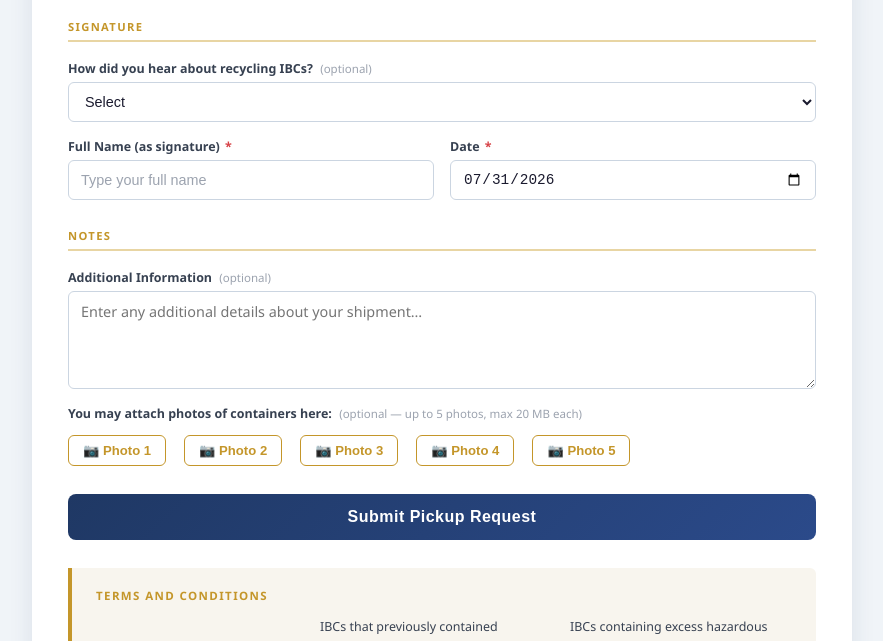
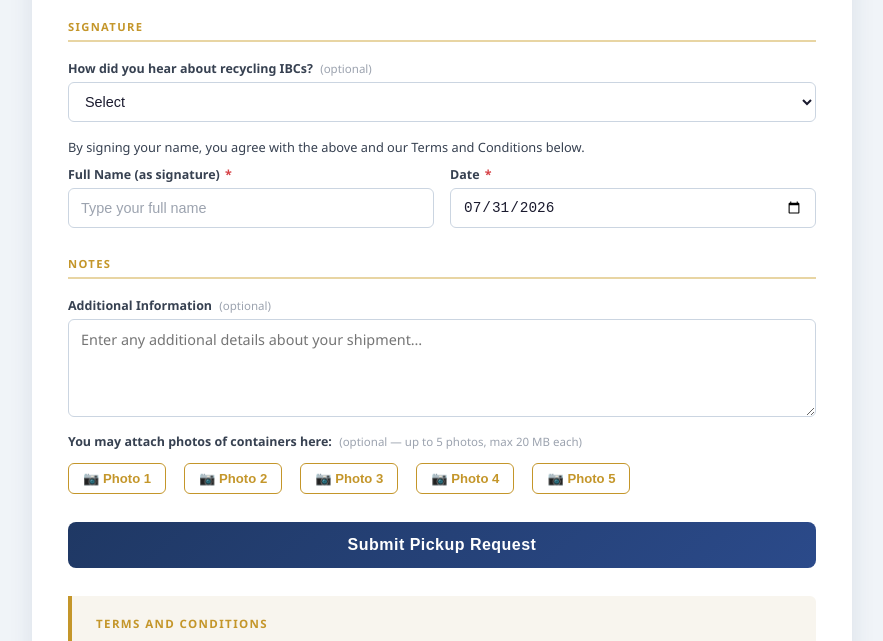
Before and after one commit to mphunited/IBC-Recycling-Form, a website: page public/index.html in a window 1280 px wide. Shown: the part 1260-1901 px from the top of the page, without its empty margins (198-1081 px from the left). Drawn offline with Linux system fonts and the light colour scheme.

Commit message:
added an agreement line above signature

```diff
--- a/public/index.html
+++ b/public/index.html
@@ -433,7 +433,8 @@
           </div>
         </div>
 
-        <div class="grid grid-2" style="margin-top:16px;">
+        <p style="font-size:0.8rem;color:#374151;margin-top:16px;">By signing your name, you agree with the above and our Terms and Conditions below.</p>
+        <div class="grid grid-2" style="margin-top:10px;">
           <div class="field">
             <label>Full Name (as signature) <span class="req">*</span></label>
             <input type="text" name="signature" placeholder="Type your full name" required/>
```
